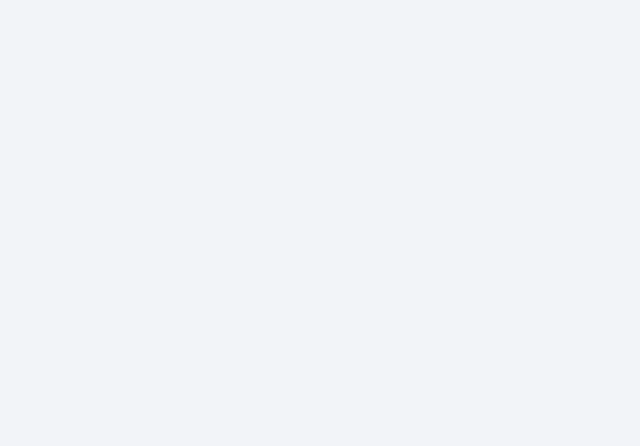
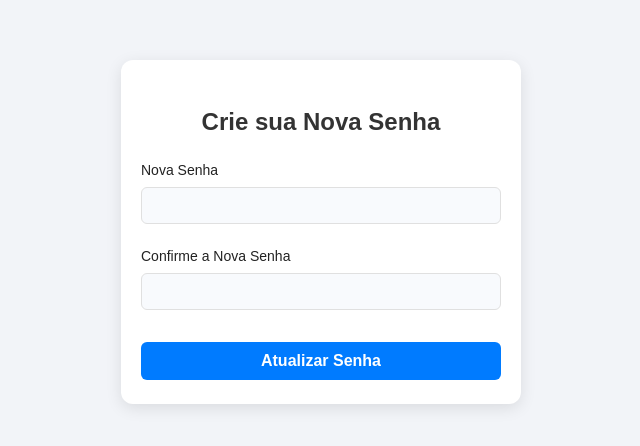
Before and after one commit to nicolasdoeringsantos/HADS_NicolasDoering_FitCoachAI, a React (Vite) app: page /update-password in a window 1280 px wide. Before the commit this address had no page. Shown: the part 192-638 px from the top of the page, without its empty margins (319-959 px from the left). Built offline with nearby package versions, Linux system fonts and the light colour scheme.

Commit message:
resetar senha e mensagem do dia

```diff
--- a/src/App.tsx
+++ b/src/App.tsx
@@ -1,29 +1,36 @@
 import { Routes, Route } from "react-router-dom";
+
+// Pages
 import Login from "./pages/Login";
+import LandingPage from "./pages/LandingPage";
 import Register from "./pages/Register";
 import ForgotPassword from "./pages/ForgotPassword";
-import Exercicios from "./components/Exercicios";
+import UpdatePassword from "./pages/UpdatePassword";
 import ExercicioDetalhe from "./pages/ExercicioDetalhe";
 import MensagemMotivacional from "./pages/MensagemMotivacional";
-import ChatPage from "./pages/ChatPage"; // 1. Importe o componente de ChatPage
+import ChatPage from "./pages/ChatPage";
+
+
+// Components
+import Exercicios from "./components/Exercicios";
 import AlimentacaoChatPage from "./components/AlimentacaoChatPage";
-import WorkoutHistory from "./pages/WorkoutHistory"; // Importe a nova página
+
 import "./App.css";
 
 function App() {
   return (
     <div className="app-container">
       <Routes>
-        <Route path="/" element={<Login />} />
+        <Route path="/" element={<LandingPage />} />
+        <Route path="/login" element={<Login />} />
         <Route path="/register" element={<Register />} />
         <Route path="/forgot" element={<ForgotPassword />} />
+        <Route path="/update-password" element={<UpdatePassword />} />
         <Route path="/app" element={<Exercicios />} />
         <Route path="/exercicio/:id" element={<ExercicioDetalhe />} />
         <Route path="/motivacional" element={<MensagemMotivacional />} />
-        {/* 2. Adicione a rota para a página de chat */}
         <Route path="/chat" element={<ChatPage />} />
         <Route path="/chat-alimentacao" element={<AlimentacaoChatPage />} />
-        <Route path="/historico-treinos" element={<WorkoutHistory />} />
       </Routes>
     </div>
   );
--- a/src/components/Exercicios.tsx
+++ b/src/components/Exercicios.tsx
@@ -493,6 +493,23 @@ export default function Exercicios() {
                 <p style={{ margin: '0.25rem 0 0 0', color: '#ddd' }}>Ajuste seus dados e preferências.</p>
               </div>
             </div>
+
+            {/* Card de Mensagem Diária */}
+            <div
+              onClick={() => navigate(`/motivacional`)}
+              style={{
+                display: 'flex', alignItems: 'center', gap: '1.5rem', background: 'rgba(0,0,0,0.2)', padding: '1.5rem', borderRadius: '16px', cursor: 'pointer',
+                transition: 'transform 0.2s ease, background 0.2s ease', minWidth: '350px'
+              }}
+              onMouseEnter={e => { e.currentTarget.style.transform = "scale(1.03)"; e.currentTarget.style.background = "rgba(0,0,0,0.3)"; }}
+              onMouseLeave={e => { e.currentTarget.style.transform = "scale(1)"; e.currentTarget.style.background = "rgba(0,0,0,0.2)"; }}
+            >
+              <span style={{ fontSize: '2.5rem' }}>✨</span>
+              <div>
+                <h3 style={{ margin: 0, color: '#FFD600' }}>Mensagem do Dia</h3>
+                <p style={{ margin: '0.25rem 0 0 0', color: '#ddd' }}>Sua dose diária de inspiração.</p>
+              </div>
+            </div>
         </div>
       </div>
       {/* Animações CSS */}
--- a/src/pages/ForgotPassword.tsx
+++ b/src/pages/ForgotPassword.tsx
@@ -12,7 +12,7 @@ export default function ForgotPassword() {
     e.preventDefault();
     try {
       const { error } = await supabase.auth.resetPasswordForEmail(email, {
-        redirectTo: `${window.location.origin}/update-password`, // Crie esta rota para o usuário definir a nova senha
+        redirectTo: `${window.location.origin}/update-password`,
       });
 
       if (error) {
@@ -38,7 +38,7 @@ export default function ForgotPassword() {
         />
         <button type="submit" className="btn btn-primary">Enviar</button>
       </form>
-      <button onClick={() => navigate("/")} className="link-btn">Voltar ao login</button>
+      <button onClick={() => navigate("/login")} className="link-btn">Voltar ao login</button>
     </div>
   );
 }
--- a/src/pages/Login.tsx
+++ b/src/pages/Login.tsx
@@ -41,7 +41,15 @@ export default function Login() {
         <InputField label="Senha" type="password" value={senha} onChange={(e) => setSenha(e.target.value)} />
         <button type="submit" className="btn btn-primary">Entrar</button>
       </form>
-      <button onClick={() => navigate("/register")} className="link-btn">Não tem conta? Cadastre-se</button>
+      {/* Container para limpar o float dos botões abaixo */}
+      <div style={{ width: '100%', marginTop: '1rem', overflow: 'hidden' }}>
+        <button onClick={() => navigate("/register")} className="link-btn" style={{ float: 'left' }}>
+          Não tem conta? Cadastre-se
+        </button>
+        <button onClick={() => navigate("/forgot")} className="link-btn" style={{ float: 'right', position: 'relative', top: '-8px' }}>
+          Esqueceu sua senha?
+        </button>
+      </div>
     </div>
   );
 }
--- /dev/null
+++ b/src/pages/UpdatePassword.tsx
@@ -0,0 +1,59 @@
+import { useState, useEffect } from "react";
+import { useNavigate } from "react-router-dom";
+import { supabase } from "./supabaseClient";
+import InputField from "../components/InputField";
+
+export default function UpdatePassword() {
+  const [password, setPassword] = useState("");
+  const [confirmPassword, setConfirmPassword] = useState("");
+  const [error, setError] = useState("");
+  const [success, setSuccess] = useState("");
+  const navigate = useNavigate();
+
+  useEffect(() => {
+    // Este listener é acionado quando o usuário chega na página
+    // vindo do link de e-mail, que contém o token de acesso.
+    const { data: { subscription } } = supabase.auth.onAuthStateChange((event, session) => {
+      if (event === 'PASSWORD_RECOVERY') {
+        // O usuário está no fluxo de recuperação de senha.
+        // A sessão já contém as informações necessárias.
+      }
+    });
+
+    return () => {
+      subscription?.unsubscribe();
+    };
+  }, []);
+
+  const handleUpdatePassword = async (e: React.FormEvent) => {
+    e.preventDefault();
+    if (password !== confirmPassword) {
+      setError("As senhas não coincidem.");
+      return;
+    }
+    setError("");
+    setSuccess("");
+
+    const { error } = await supabase.auth.updateUser({ password });
+
+    if (error) {
+      setError(error.message);
+    } else {
+      setSuccess("Senha atualizada com sucesso! Redirecionando para o login...");
+      setTimeout(() => navigate("/login"), 3000);
+    }
+  };
+
+  return (
+    <div className="card">
+      <h2>Crie sua Nova Senha</h2>
+      <form onSubmit={handleUpdatePassword}>
+        <InputField label="Nova Senha" type="password" value={password} onChange={(e) => setPassword(e.target.value)} />
+        <InputField label="Confirme a Nova Senha" type="password" value={confirmPassword} onChange={(e) => setConfirmPassword(e.target.value)} />
+        {error && <p style={{ color: 'red' }}>{error}</p>}
+        {success && <p style={{ color: 'green' }}>{success}</p>}
+        <button type="submit" className="btn btn-primary">Atualizar Senha</button>
+      </form>
+    </div>
+  );
+}
```
